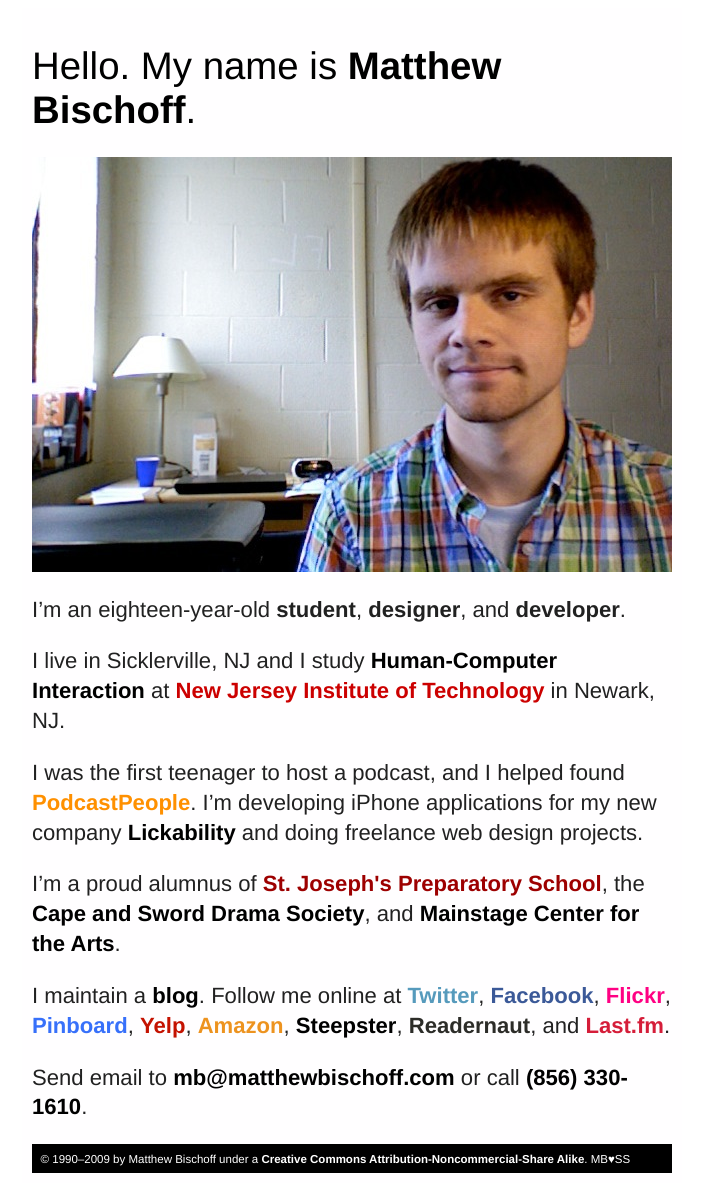
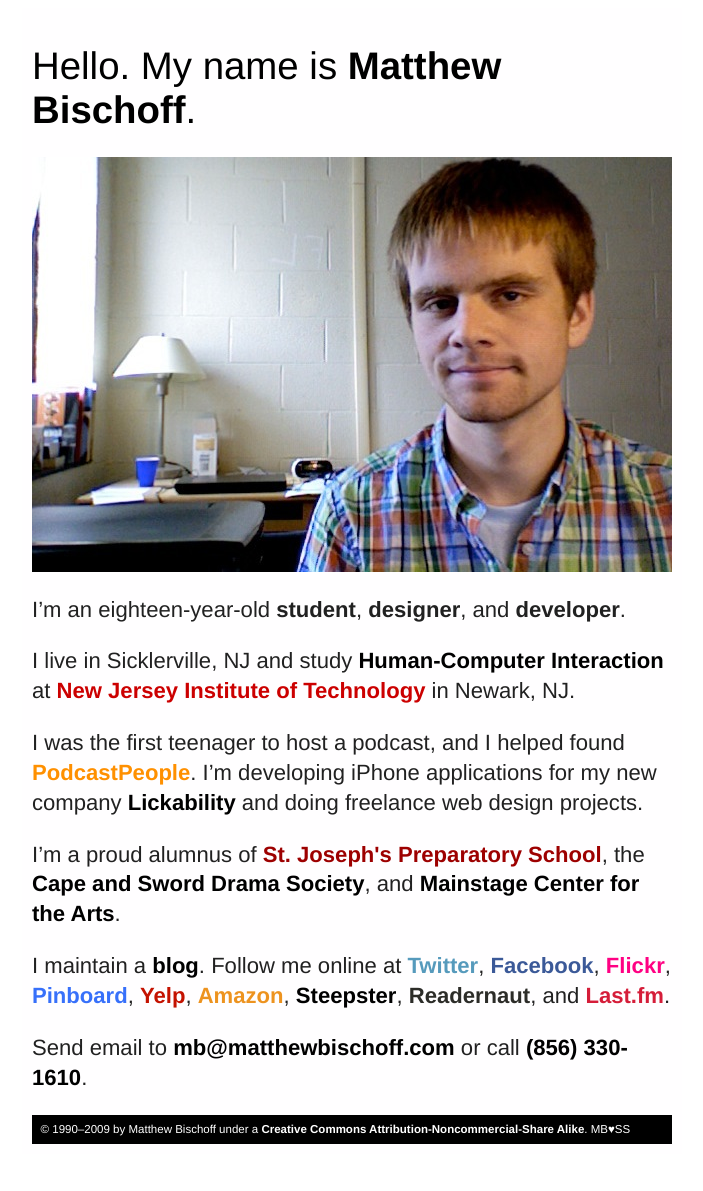
Before and after one commit to mbbischoff/website, a Jekyll site: the page index.html, which Jekyll copies as it is, in a window 1280 px wide. Shown: the whole page, without its empty margins (288-991 px from the left). Built offline with Jekyll 4.4.1, drawn with Linux system fonts in a browser that asks for light colours; after the commit the page ends 1162 px from its top, so only the background shows below that.

Commit message:
Grammar fix

```diff
--- a/index.html
+++ b/index.html
@@ -39,7 +39,7 @@
 	</p>
 
 	<p>
-		I live in Sicklerville, NJ and I study <a href="http://en.wikipedia.org/wiki/Human%E2%80%93computer_interaction">Human-Computer Interaction</a> at <a class="njit" href="http://njit.edu/">New Jersey Institute of Technology</a> in Newark, NJ.
+		I live in Sicklerville, NJ and study <a href="http://en.wikipedia.org/wiki/Human%E2%80%93computer_interaction">Human-Computer Interaction</a> at <a class="njit" href="http://njit.edu/">New Jersey Institute of Technology</a> in Newark, NJ.
 	</p>
 
 	<p>
```
